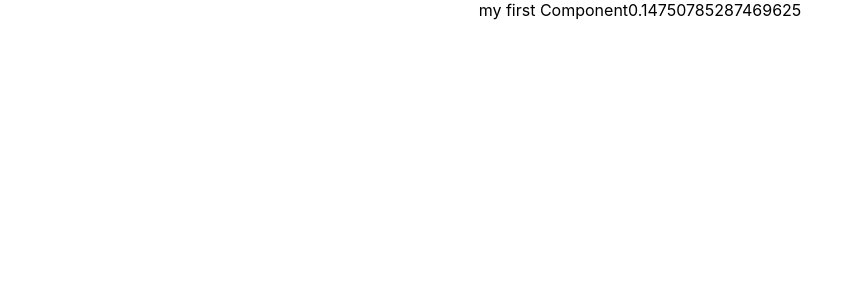
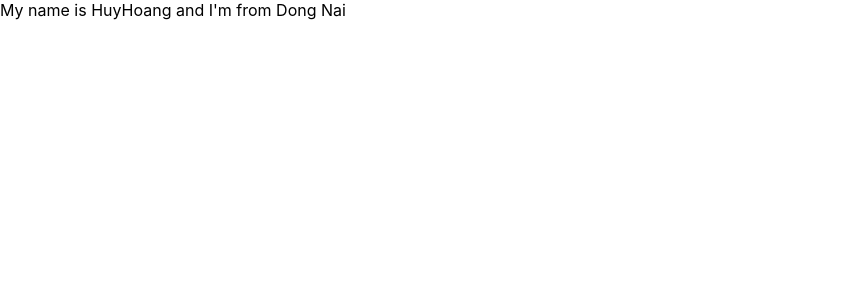
Before and after one commit to HuyHoangEngr/Demo-react, a React (Create React App) app: page / in a window 1280 px wide. Shown: the top 300 px of the page, without its empty margins (0-863 px from the left). Built offline with nearby package versions, Linux system fonts and the light colour scheme.

Commit message:
#17 State

```diff
--- a/src/App.js
+++ b/src/App.js
@@ -3,25 +3,45 @@
 import { useDispatch, useSelector } from 'react-redux';
 import { increaseCounter, decreaseCounter } from './redux/action/counterAction';
 import MyComponent from './components/MyComponent';
+import React from 'react';
 
-const App = () => {
-  const count = useSelector(state => state.counter.count);
-  const dispatch = useDispatch();
-
-  return (
-    <div className="App">
-      <MyComponent></MyComponent>
-      {/* <header className="App-header">
-        <img src={logo} className="App-logo" alt="logo" />
-        <p>
-          Hello World Hoi Dan IT Eric
-        </p>
-        <div>Count = {count}</div>
-        <button onClick={() => dispatch(increaseCounter())}>Increase</button>
-        <button onClick={() => dispatch(decreaseCounter())}>Decrease</button>
-      </header> */}
-    </div>
-  );
+class App extends React.Component {
+  render() {
+    return (
+      <div>
+        <MyComponent></MyComponent>
+      </div>
+    );
+  }
 }
 
+// const App = () => {
+
+//   return (
+//     <div className="App">
+//       <MyComponent></MyComponent>
+//     </div>
+//   );
+// }
+
+// const App = () => {
+//   const count = useSelector(state => state.counter.count);
+//   const dispatch = useDispatch();
+
+//   return (
+//     <div className="App">
+//       <MyComponent></MyComponent>
+//       {/* <header className="App-header">
+//         <img src={logo} className="App-logo" alt="logo" />
+//         <p>
+//           Hello World Hoi Dan IT Eric
+//         </p>
+//         <div>Count = {count}</div>
+//         <button onClick={() => dispatch(increaseCounter())}>Increase</button>
+//         <button onClick={() => dispatch(decreaseCounter())}>Decrease</button>
+//       </header> */}
+//     </div>
+//   );
+// }
+
 export default App;
--- a/src/components/MyComponent.js
+++ b/src/components/MyComponent.js
@@ -2,12 +2,17 @@
 
 class MyComponent extends React.Component {
 
+    state = {
+        name: 'HuyHoang',
+        address: 'Dong Nai',
+        age: 30
+    };
+
     //JSX
     render() {
         return (
-            <div> my first Component
-
-                {Math.random()}
+            <div>
+                My name is {this.state.name} and I'm from {this.state.address}
             </div>
         );
     }
```
